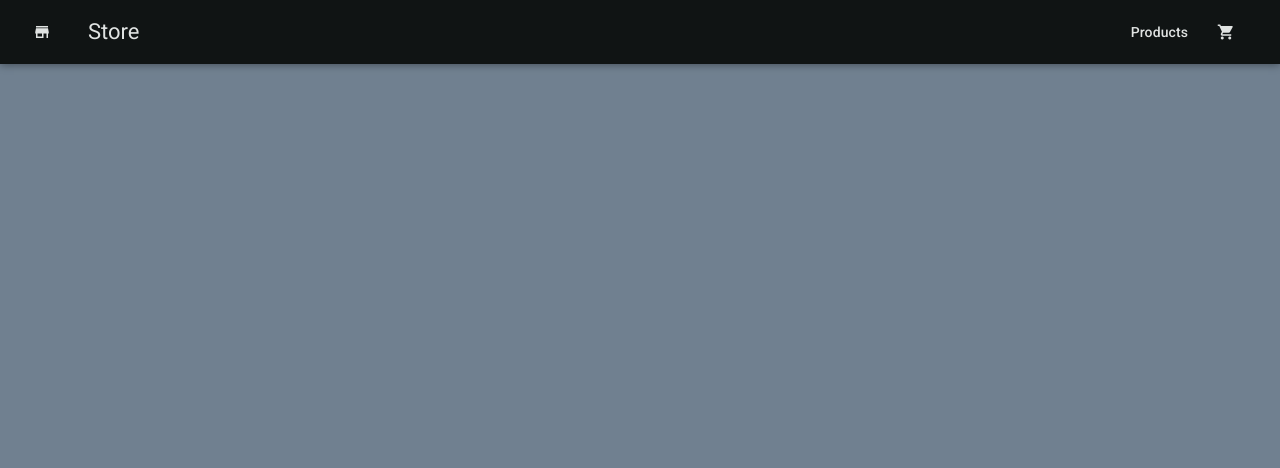
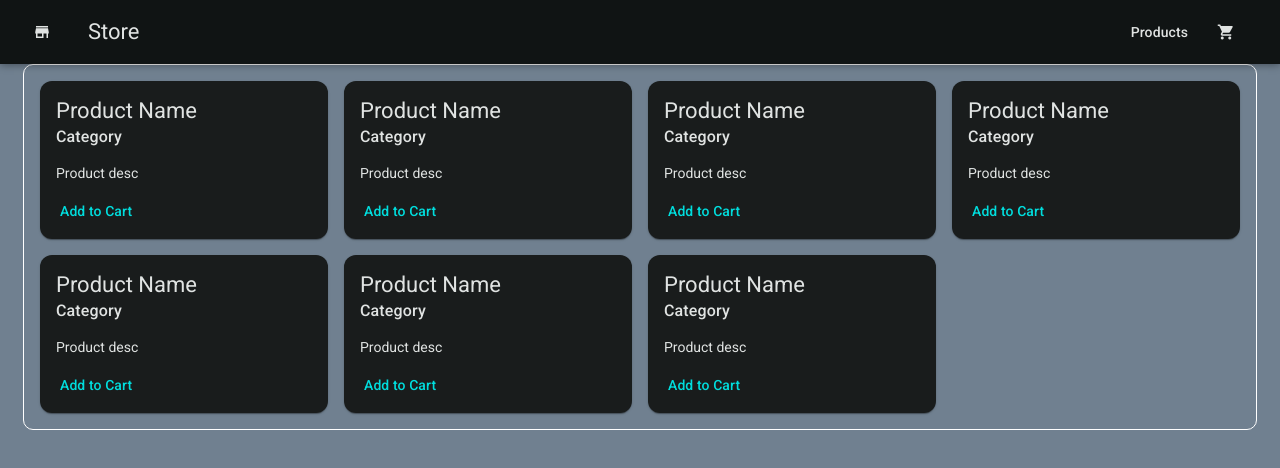
Before and after one commit to Oleg-ru/ng-loiane-y, an Angular app: page / in a window 1280 px wide. Shown: the top 468 px of the page. Built offline with nearby package versions, Linux system fonts and the light colour scheme.

Commit message:
09 Created grid cards and card item components

```diff
--- a/src/app/app.html
+++ b/src/app/app.html
@@ -1,2 +1,5 @@
 <app-header />
+<main class="page">
+  <app-products-grid />
+</main>
 <router-outlet />
--- a/src/app/app.scss
+++ b/src/app/app.scss
@@ -0,0 +1,7 @@
+.page {
+  padding: 16px;
+  max-width: 1200px;
+  margin: 0 auto;
+  border: 1px solid white;
+  border-radius: 10px;
+}
--- a/src/app/app.ts
+++ b/src/app/app.ts
@@ -1,10 +1,11 @@
 import { Component, signal } from '@angular/core';
 import { RouterOutlet } from '@angular/router';
 import { Header } from './header/header';
+import { ProductsGrid } from './products/products-grid/products-grid';
 
 @Component({
   selector: 'app-root',
-  imports: [RouterOutlet, Header],
+  imports: [RouterOutlet, Header, ProductsGrid],
   templateUrl: './app.html',
   styleUrl: './app.scss',
 })
--- /dev/null
+++ b/src/app/products/product-card/product-card.html
@@ -0,0 +1,14 @@
+<mat-card class="product-card">
+  <mat-card-header>
+    <mat-card-title>Product Name</mat-card-title>
+    <mat-card-subtitle>Category</mat-card-subtitle>
+  </mat-card-header>
+
+  <mat-card-content>
+    <p>Product desc</p>
+  </mat-card-content>
+
+  <mat-card-actions>
+    <button matButton>Add to Cart</button>
+  </mat-card-actions>
+</mat-card>
--- /dev/null
+++ b/src/app/products/product-card/product-card.scss
@@ -0,0 +1,9 @@
+.product-card {
+  height: 100%;
+  display: flex;
+  flex-direction: column;
+}
+
+mat-card-content {
+  flex: 1;
+}
--- /dev/null
+++ b/src/app/products/products-grid/products-grid.html
@@ -0,0 +1,9 @@
+<div class="grid">
+  <app-product-card/>
+  <app-product-card/>
+  <app-product-card/>
+  <app-product-card/>
+  <app-product-card/>
+  <app-product-card/>
+  <app-product-card/>
+</div>
--- /dev/null
+++ b/src/app/products/products-grid/products-grid.scss
@@ -0,0 +1,5 @@
+.grid {
+  display: grid;
+  grid-template-columns: repeat(auto-fill, minmax(280px, 1fr));
+  gap: 16px;
+}
```
Also changed, not shown: src/app/products/product-card/product-card.ts (added, +11 -0 lines), src/app/products/products-grid/products-grid.ts (added, +10 -0 lines), 2 other files (tests, documents, lock files or other folders).
